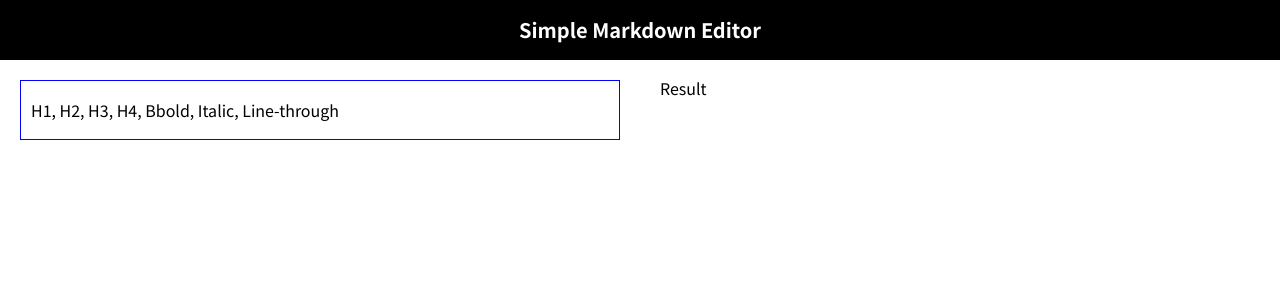
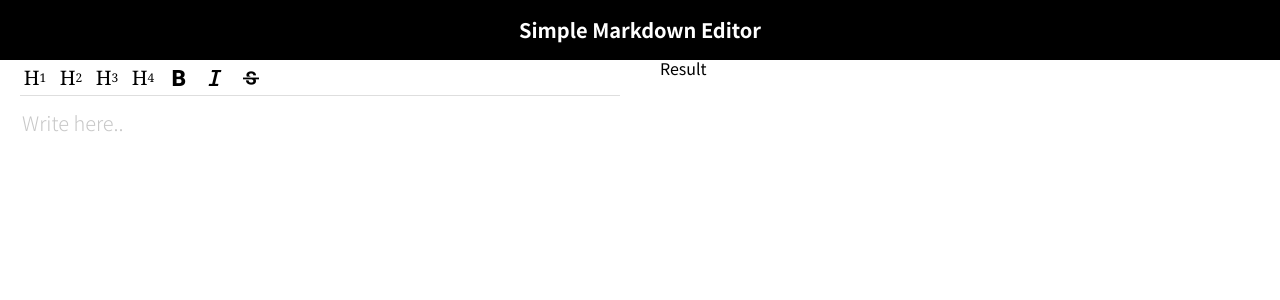
Before and after one commit to Enjoywater/markdown-editor, a React (Create React App) app: page / in a window 1280 px wide. Shown: the top 300 px of the page. Built offline with nearby package versions, Linux system fonts and the light colour scheme.

Commit message:
Add textarea to editor

```diff
--- a/package.json
+++ b/package.json
@@ -13,6 +13,7 @@
     "react": "^18.2.0",
     "react-dom": "^18.2.0",
     "react-scripts": "5.0.1",
+    "react-textarea-autosize": "^8.4.0",
     "styled-components": "^5.3.6",
     "typescript": "*",
     "web-vitals": "^2.1.0"
--- a/src/components/Editor/index.tsx
+++ b/src/components/Editor/index.tsx
@@ -1,14 +1,40 @@
 import React from 'react';
 
 import styled from 'styled-components';
+
+import TextareaAutosize from 'react-textarea-autosize';
+
 import { flex } from 'styles/flex';
-
+import { font } from 'styles/font';
 import { commonWrapper } from 'styles/mixins';
 
 function Editor() {
   return (
     <Wrapper>
-      <ToolBox>H1, H2, H3, H4, Bbold, Italic, Line-through</ToolBox>
+      <ToolBox>
+        <Tool>
+          H<span>1</span>
+        </Tool>
+        <Tool>
+          H<span>2</span>
+        </Tool>
+        <Tool>
+          H<span>3</span>
+        </Tool>
+        <Tool>
+          H<span>4</span>
+        </Tool>
+        <Tool>
+          <img src="/icons/bold.png" />
+        </Tool>
+        <Tool>
+          <img src="/icons/italic.png" />
+        </Tool>
+        <Tool>
+          <img src="/icons/linethrough.png" />
+        </Tool>
+      </ToolBox>
+      <TextareaAutosize autoFocus placeholder="Write here.." />
     </Wrapper>
   );
 }
@@ -19,12 +45,51 @@ const Wrapper = styled.div`
   ${commonWrapper};
   left: 0;
   width: 50%;
+
+  textarea {
+    ${font(20, 300)};
+    font-family: 'Noto Sans KR', sans-serif;
+    width: 100%;
+    height: 100%;
+    border: none;
+    outline: none;
+    resize: none;
+
+    ::placeholder {
+      opacity: 0.4;
+    }
+  }
 `;
 
 const ToolBox = styled.div`
   ${flex('', 'center')};
-  width: 100%;
-  height: 60px;
-  padding: 10px;
-  border: 1px solid blue;
+  position: sticky;
+  top: 0;
+  height: 36px;
+  margin-bottom: 10px;
+  background-color: white;
+  border-bottom: 1px solid #dedede;
 `;
+
+const Tool = styled.div`
+  ${flex('center', 'center')};
+  ${font(20, 500, true)};
+  width: 30px;
+  height: 30px;
+  margin-right: 6px;
+  border-radius: 4px;
+  cursor: pointer;
+
+  span {
+    font-size: 12px;
+  }
+
+  img {
+    width: 16px;
+    height: 16px;
+  }
+
+  :hover {
+    background-color: #f3f3f3;
+  }
+`;
--- a/src/styles/mixins.ts
+++ b/src/styles/mixins.ts
@@ -13,6 +13,7 @@ export const commonWrapper = css`
   top: 60px;
   bottom: 0;
   padding: 20px;
+  padding-top: 0;
   overflow: auto;
 
   ::-webkit-scrollbar {
```
Also changed, not shown: 1 other file (tests, documents, lock files or other folders).
